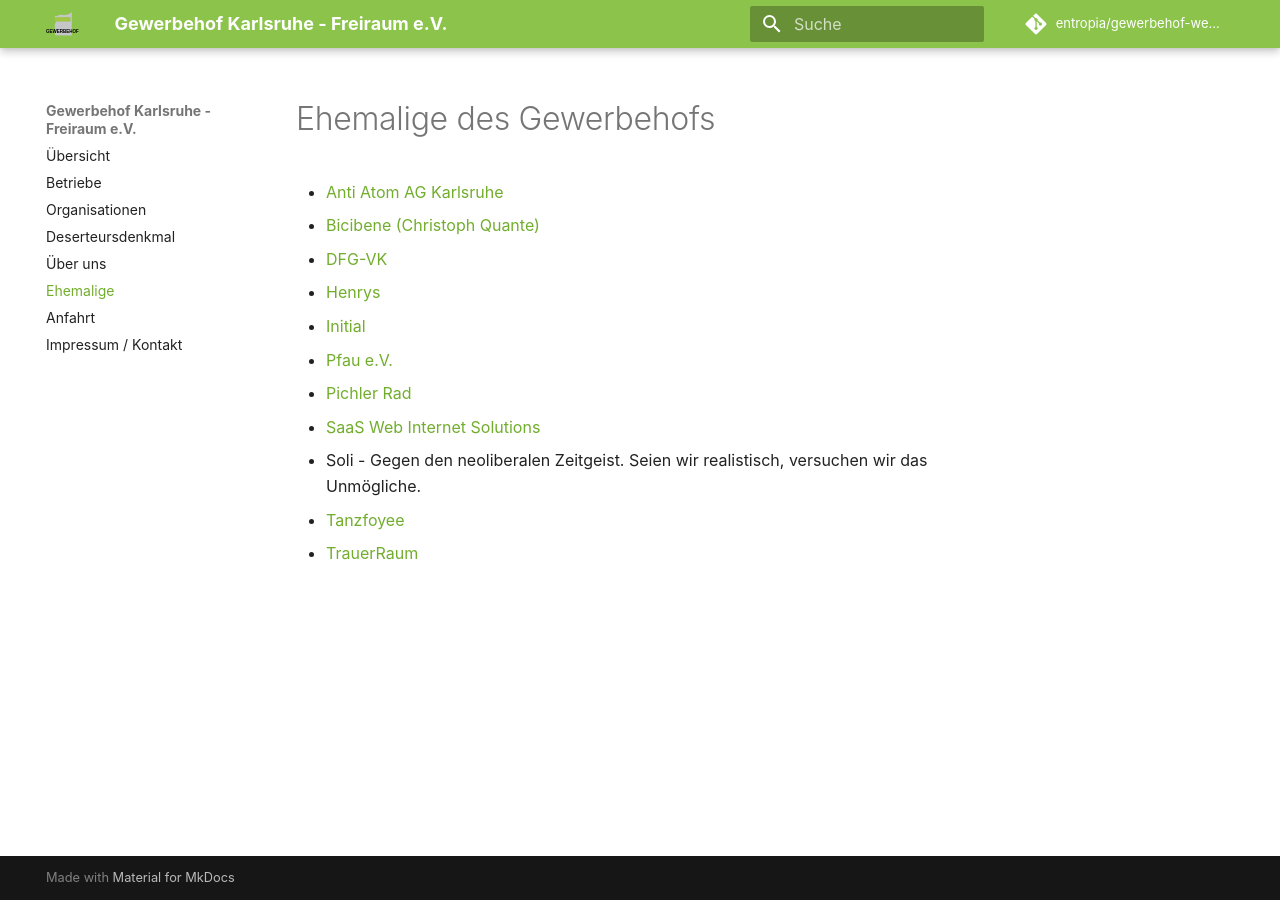
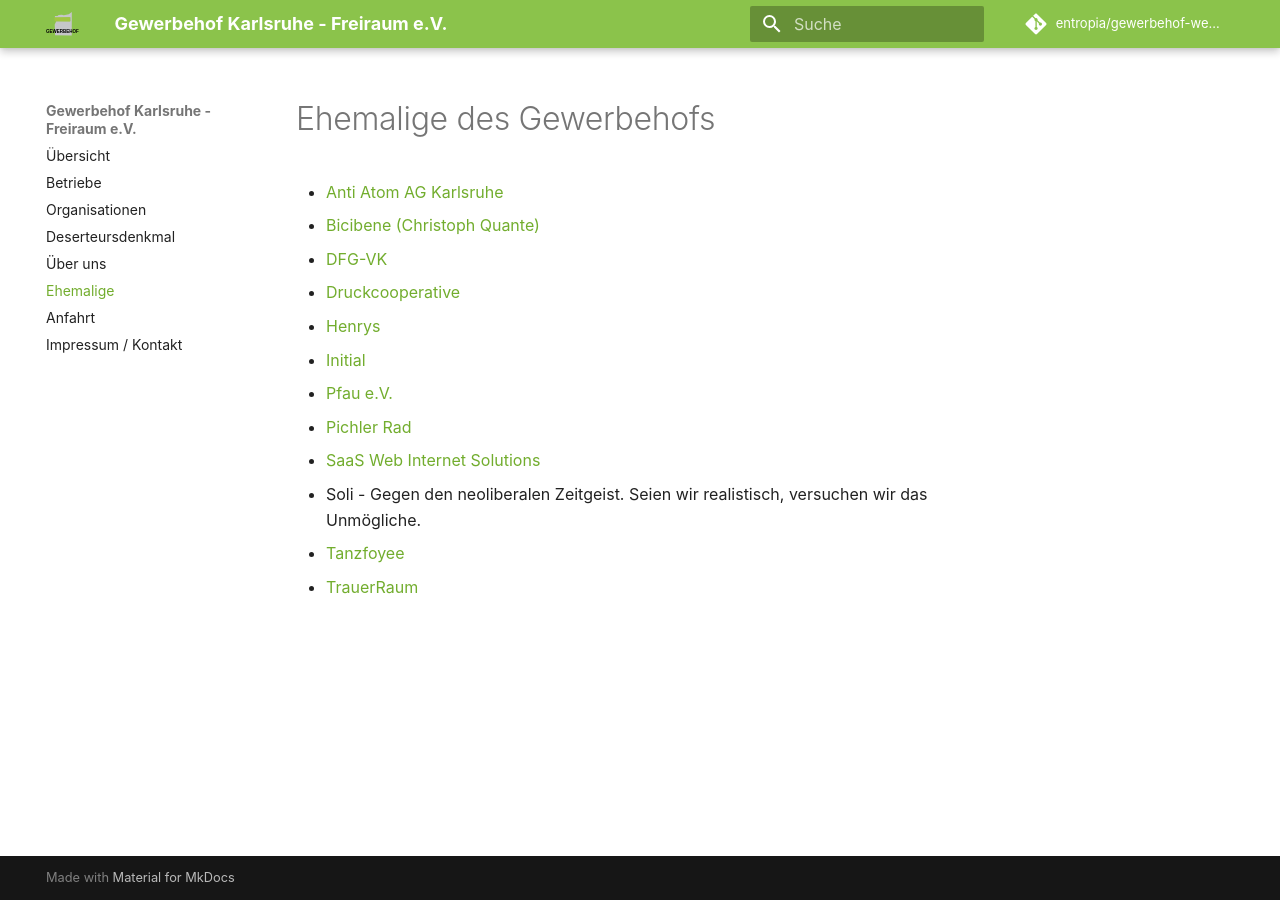
Before and after one commit to entropia/gewerbehof-webseite, an MkDocs documentation site: the page built from docs/ehemalige.md, in a window 1280 px wide. Built offline with MkDocs 1.6.1 and Material for MkDocs 9.7.7, drawn with Linux system fonts in a browser that asks for light colours; comment, search, counter and statistics services are not loaded.

Commit message:
Druckcooperative zu Ehemaligen hinzugefügt

```diff
--- a/docs/ehemalige.md
+++ b/docs/ehemalige.md
@@ -4,6 +4,7 @@ Ehemalige des Gewerbehofs
 * [Anti Atom AG Karlsruhe](http://antiatomkarlsruhe.blogsport.de/)
 * [Bicibene (Christoph Quante)](http://www.bicibene.com/)
 * [DFG-VK](http://www.dfg-vk.de/willkommen/)
+* [Druckcooperative](http://www.druckcoop.de/)
 * [Henrys](http://www.henrys-online.de/)
 * [Initial](http://initial-karlsruhe.de/)
 * [Pfau e.V.](http://pfau-ev.i-networx.de/)
```
